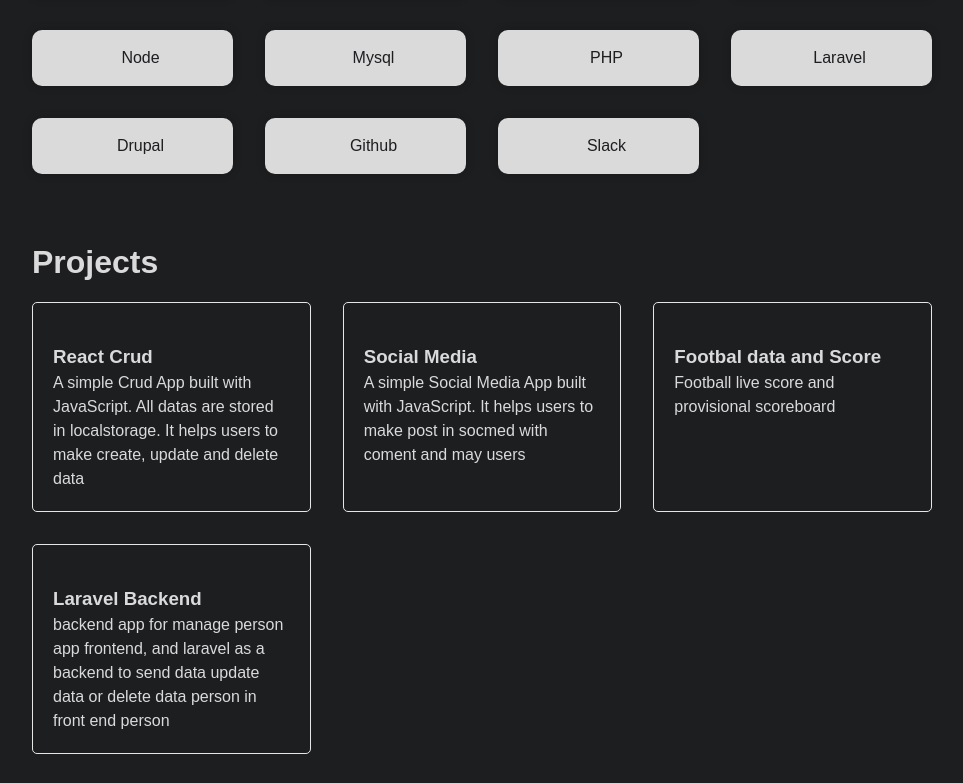
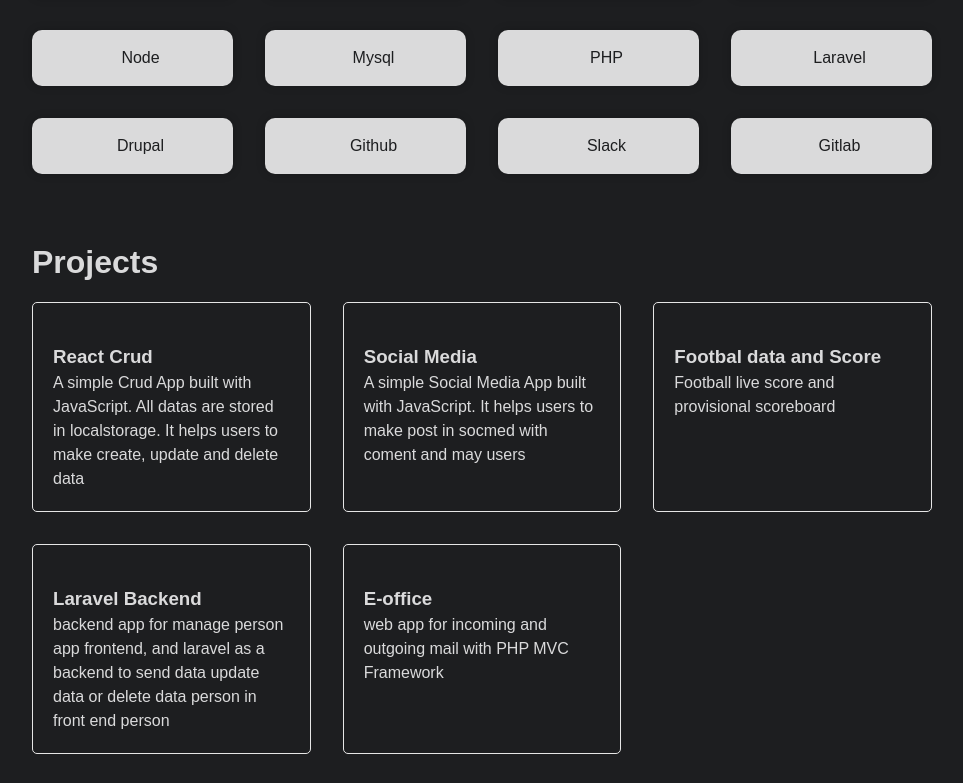
Before and after one commit to izsal/my-portofolios, a Next.js app: page / in a window 1280 px wide. Shown: the part 1577-2360 px from the top of the page, without its empty margins (158-1121 px from the left). Built offline with nearby package versions, Linux system fonts and the light colour scheme.

Commit message:
add new project and new skill

```diff
--- a/src/components/Skills.jsx
+++ b/src/components/Skills.jsx
@@ -49,6 +49,10 @@
           <i className="fa-brands fa-slack slack-icon"></i>
           <p>Slack</p>
         </div>
+        <div className="skill-card gitlab">
+          <i className="fa-brands fa-gitlab gitlab-icon"></i>
+          <p>Gitlab</p>
+        </div>
       </div>
     </div>
   );
--- a/src/components/data.js
+++ b/src/components/data.js
@@ -29,4 +29,10 @@
       'backend app for manage person app frontend, and laravel as a backend to send data update data or delete data person in front end person',
     gitHubLink: 'https://github.com/izsal/laravel_backend',
   },
+  {
+    id:5,
+    title: 'E-office',
+    description: 'web app for incoming and outgoing mail with PHP MVC Framework',
+    gitHubLink: "https://gitlab.com/izsalafandi/e-office"
+  },
 ];
```
